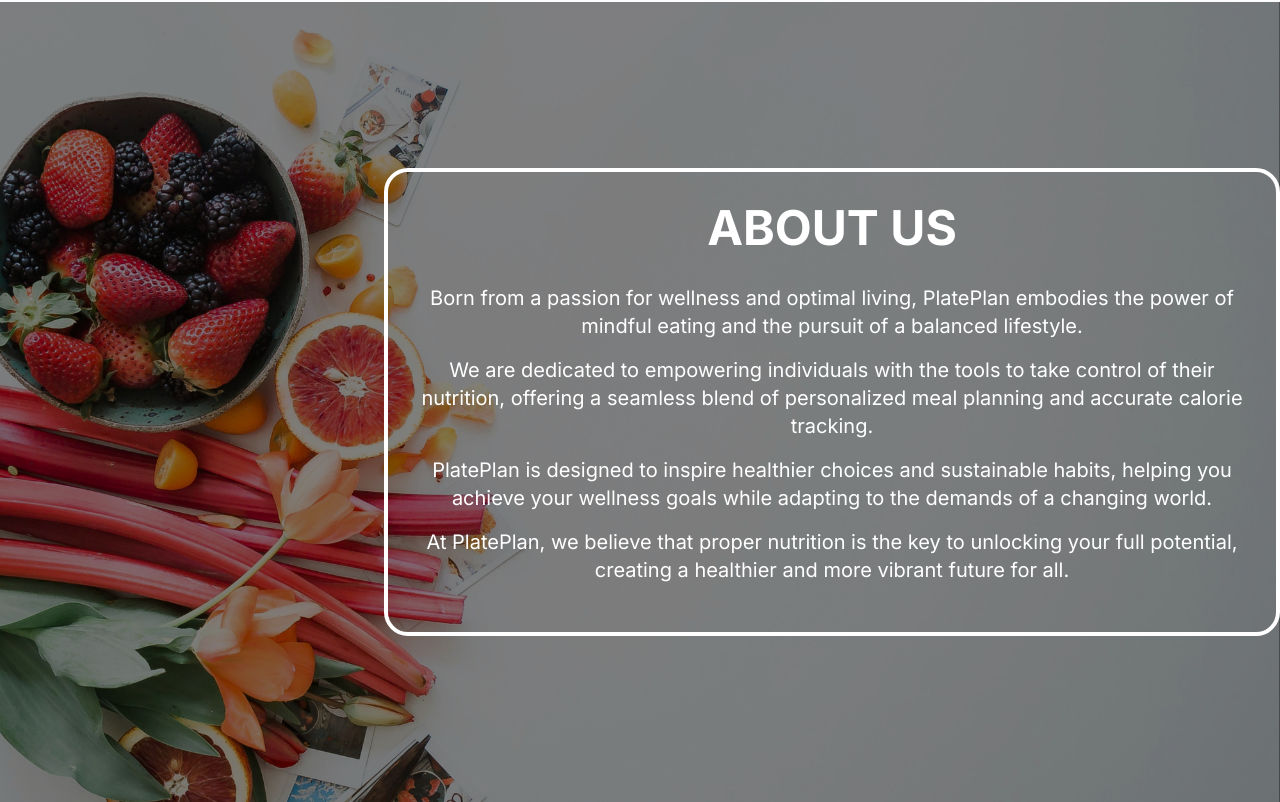
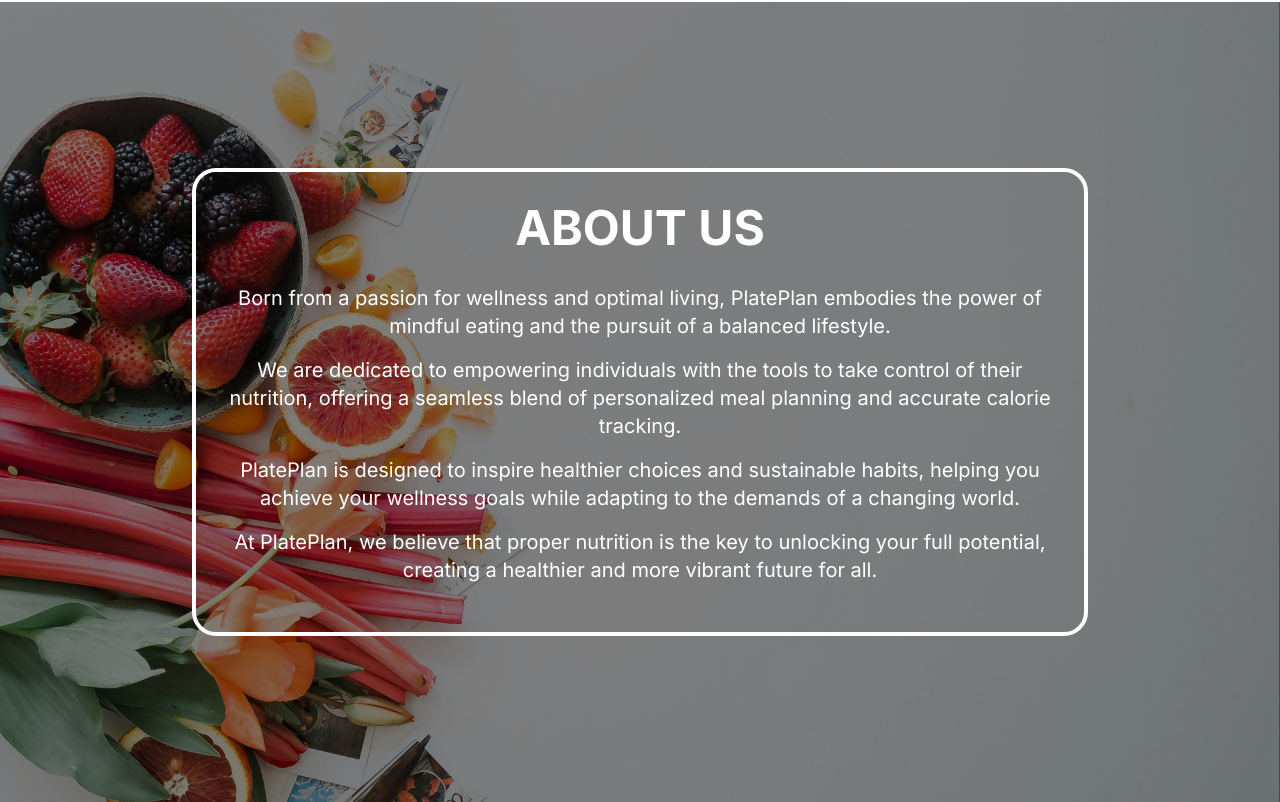
Before and after one commit to Valritehachi/Nextjs_project, a Next.js app: page / in a window 1280 px wide. Shown: the part 866-1668 px from the top of the page. Built offline with nearby package versions, Linux system fonts and the light colour scheme; no server answers.

Commit message:
added a dynamic slide animation for the about us section text box by changing the z-index to 20 and removing the ml-95 component so that the text slides more to the center of the section

```diff
--- a/src/app/page.tsx
+++ b/src/app/page.tsx
@@ -4,16 +4,39 @@
 import Navbar from "@/components/Navbar";
 import Image from "next/image";
 import logo from "./../../public/landing-photo.jpeg";
-import { useState, useEffect } from "react";
+import { useState, useEffect, useRef } from "react";
 import aboutimage from "./../../public/about_us_image.jpg";
 import { Button } from "@/components/ui/button";
 
 export default function Home() {
   const [isImageVisible, setIsImageVisible] = useState(false);
+  const [isAboutVisible, setIsAboutVisible] = useState(false);
+  const aboutRef = useRef(null);
 
   useEffect(() => {
     const timer = setTimeout(() => setIsImageVisible(true), 100);
     return () => clearTimeout(timer);
+  }, []);
+
+  useEffect(() => {
+    const observer = new IntersectionObserver(
+      (entries) => {
+        if (entries[0].isIntersecting) {
+          setIsAboutVisible(true);
+        }
+      },
+      { threshold: 0.1 }
+    );
+
+    if (aboutRef.current) {
+      observer.observe(aboutRef.current);
+    }
+
+    return () => {
+      if (aboutRef.current) {
+        observer.unobserve(aboutRef.current);
+      }
+    };
   }, []);
 
   return (
@@ -44,20 +67,22 @@
         </div>
       </div>
 
-      {/* About Us */}
-      <div
+     {/* About Us */}
+     <div
         id="about"
         className="h-screen flex flex-col justify-center items-center bg-gray-100"
         style={{
           backgroundImage: `url(${aboutimage.src})`,
           backgroundSize: "cover",
-          // backgroundPosition: 'center',
-          // backgroundRepeat: 'no-repeat',
-          width: '100vw',
-
+          width: "100vw",
         }}
       >
-        <div className="relative z-10 max-w-4xl text-center p-8 text-white border-4 border-white rounded-3xl ml-96">
+        <div
+          ref={aboutRef}
+          className={`relative z-20 max-w-4xl text-center p-8 text-white border-4 border-white rounded-3xl transition-all duration-1000 ease-in-out ${
+            isAboutVisible ? "opacity-100 translate-x-0" : "opacity-0 translate-x-10"
+          }`}
+        >
           <h2 className="text-5xl font-bold mb-8">ABOUT US</h2>
           <p className="text-xl mb-4">
             Born from a passion for wellness and optimal living, PlatePlan
```
